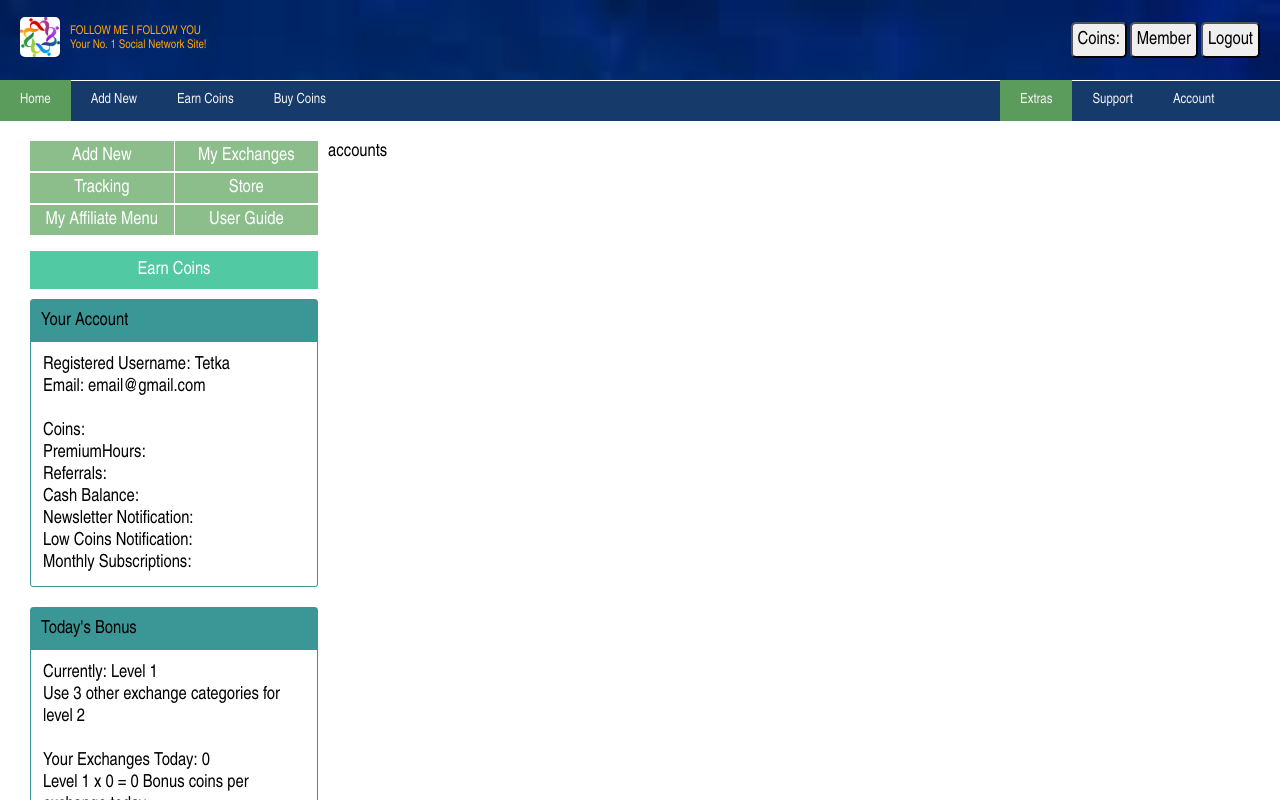
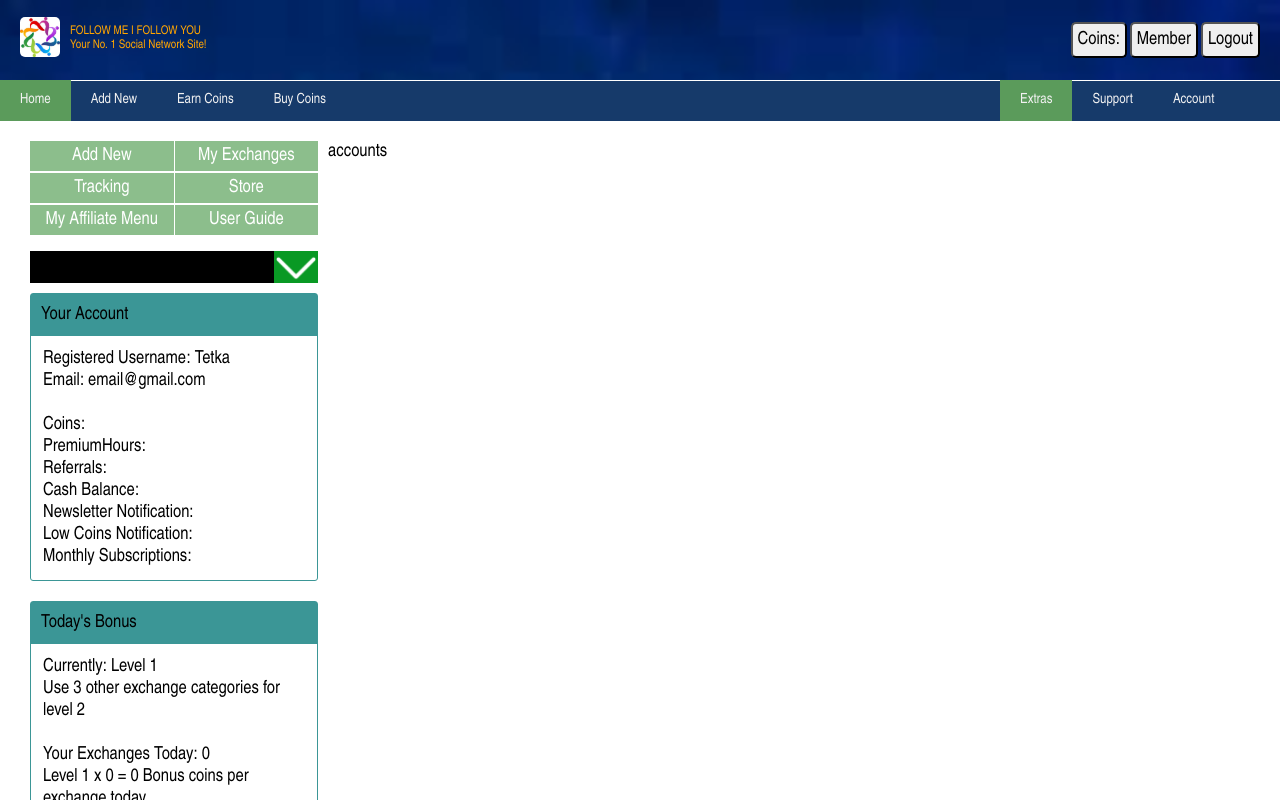
Before and after one commit to Tetka3/np-social, a React (Create React App) app: page /np-social/dashboard in a window 1280 px wide. Shown: the top 800 px of the page. Built offline with nearby package versions, Linux system fonts and the light colour scheme.

Commit message:
first commit

```diff
--- a/src/components/dashboardEl/EarnCoins.jsx
+++ b/src/components/dashboardEl/EarnCoins.jsx
@@ -1,10 +1,12 @@
 import "./links.css";
+import arrow from '../../assets/arrow.png';
 
 const EarnCoins = ({ onAdd }) => {
 
   return (
-    <div className='earnCoins'>
-      <button onClick={onAdd}>Earn Coins</button>
+    <div className='earnCoins' onClick={onAdd}>
+      <p>Earn Coins</p>
+      <img src={arrow} className="arrow"/>
     </div>
   )
 }
--- a/src/components/dashboardEl/links.css
+++ b/src/components/dashboardEl/links.css
@@ -51,16 +51,21 @@
     cursor: pointer;
 }
 .earnCoins{
+    display: flex;
+    align-items: center;
+    justify-content: space-between;
     margin: 10px 0px 10px 0px;
+    background-color: black;
+
 }
-.earnCoins button{
+/* .earnCoins button{
     width: 100%;
     color: white;
     background-color: rgb(81, 201, 163);
     border: none;
     padding: 8px;
     cursor: pointer;
-}
+} */
 .yourAccount{
     display: flex;
     flex-direction: column;
@@ -111,3 +116,6 @@
     background-color: rgb(59, 150, 150);
     padding: 10px;
 }
+.arrow {
+    height: 32px;
+}
```
Also changed, not shown: src/assets/arrow.png (added).
